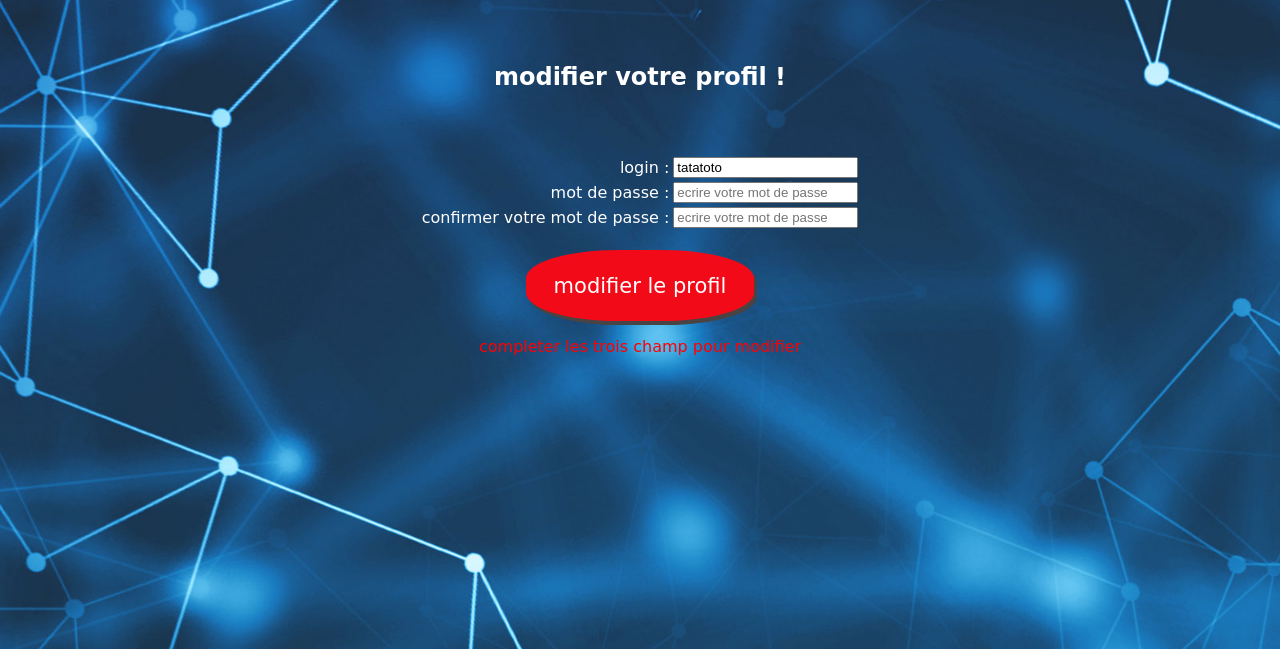
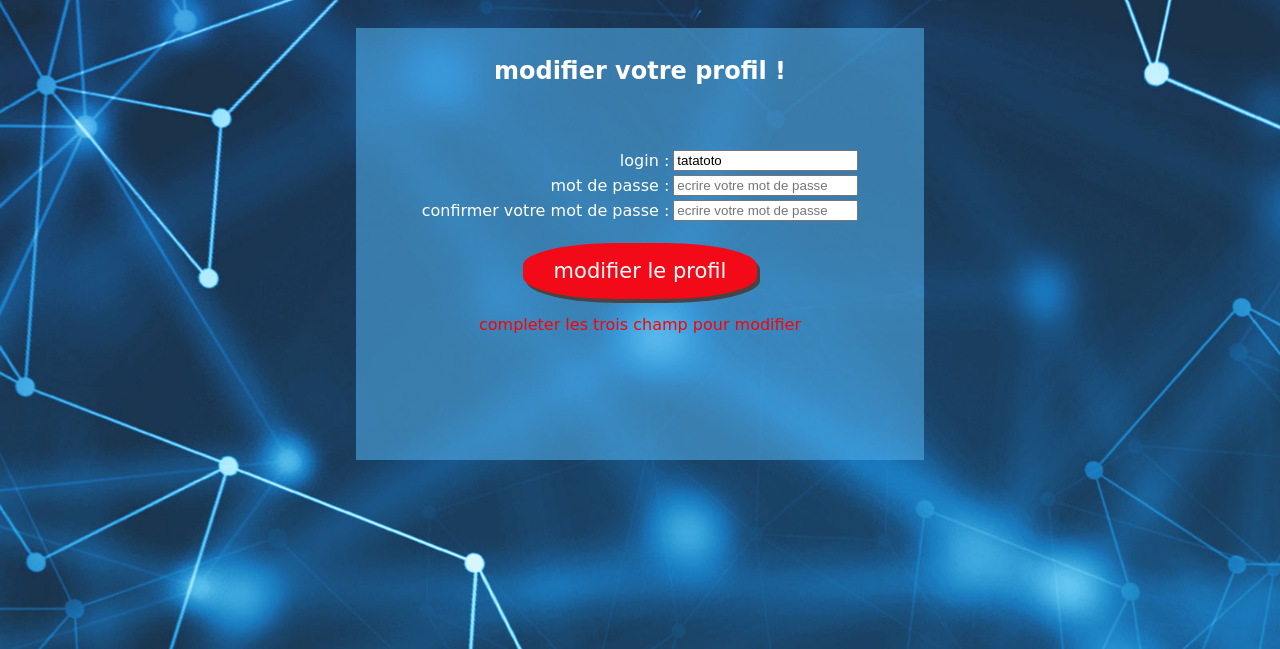
Before and after one commit to olivier-crozet/discussion, a PHP site: page /profil.php in a window 1280 px wide. Shown: the part 151-800 px from the top of the page. Run offline with PHP 8.4, Linux system fonts and the light colour scheme; a user stored in the database is signed in; data comes from the database, SQL or seed files in the repository.

Commit message:
retouchefinal

```diff
--- a/index.css
+++ b/index.css
@@ -169,12 +169,39 @@ nav li a
   text-align: end;
   margin: auto;
 }
+
+
+/*PARTI PROFIL*/
+.paneaulogin
+{
+  padding-top: 6%;
+}
+
 .titrelogin
 {
   margin: 5%;
+  padding-top: 5%;
 }
 
-
+.section1-profil
+{
+  background-color: #50ade794;
+  width: 45%;
+  height: 55%;
+  margin: auto;
+}
+.butonconexion-modif
+{
+  color: white;
+   font-size: 21px;
+  border-radius: 40% ;
+    background-color: #f20a18;
+    width: 41%;
+    height: 13%;
+    border: gold;
+    box-shadow: #494343 3px 4px;
+    font-family: Apple Chancery, cursive;
+}
 
 /* PARTIE  DISCUTION*/
 
@@ -239,18 +266,7 @@ nav li a
 {
       width: 52%;
 }
-.butonconexion-modif
-{
-  color: white;
-   font-size: 21px;
-  border-radius: 40% 40%;
-    background-color: #f20a18;
-    width: 18%;
-    height: 9%;
-    border: gold;
-    box-shadow: #494343 3px 4px;
-    font-family: Apple Chancery, cursive;
-}
+
 .envoi-comentaire
 {
   font-size: 21px;
--- a/profil.php
+++ b/profil.php
@@ -1,46 +1,15 @@
 <?php
 session_start();
 
-
-//$samerelapute = mysqli_connect("localhost","root","","discussion");
 $bdd = new PDO('mysql:host=localhost;dbname=discussion;charset=utf8', 'root', '');
-//$reqeco = "SELECT `login` FROM `utilisateurs` where login=$_SESSION['login']";
-//$reqecho = mysqli_query($samerelapute, $reqeco);
-//echo $reqecho;
-//if (empty($_SESSION['id']))
-   // {
-
-    // unset ($_SESSION ['login'] );}
-//      CONECTION BASE DE DONNE MYSQL
 $connexion = mysqli_connect("localhost","root","","discussion");
 
 //      CONECTION BASE DE DONNER PDO
-
 
 if(isset($_SESSION['login']))
 {$_SESSION['login'];
   $getid = intval($_SESSION['login']); //securise la variable evite l'injection de text bizare
   $log = $_SESSION['login'];
-
-
-  //requete pdo qui bug
- //$reqecolog =$bdd->prepare("SELECT login FROM utilisateurs where id='".$_SESSION['id']."'");
- //$reqecolog =execute(array($getid));
-
-//$convert = array($reqecolog);
-//var_dump($convert);
-//$comma_separated = implode("",$convert);
-//$comma_separated = http_build_query("",$convert)
-
-//$nomuser = $reqecolog->fetch($reqecolog,$bdd);
- //$reqecolo = $reqecolog->fetch();
- //var_dump($comma_separated);
- //var_dump($reqecolog);
-
-
-
-
-
 
                 // WHEN YOU PUSH BUTTON test 1
 
@@ -58,40 +27,28 @@ if(isset($_SESSION['login']))
                  //$_SESSION['login']; //= $login;
                  $sessionlogin = $_SESSION['login'];
 
-
   //   REQUETE ET EXUCUSION EN MYSQLI
  /*  $requetmodif = "UPDATE utilisateurs SET login = '$login', prenom = '$prenom', nom = '$nom', password = '$password' WHERE login = '".$_SESSION['login']."'";
    $inser= mysqli_query($connexion, $requetmodif);  */
 
-
-
                          if ( strlen($_POST["newpassword"]) >3 && strlen($_POST["newpassword2"]) >3 && $_POST["newpassword"] == $_POST["newpassword2"])
-                         {
-
-
+                         {      //RESUATTE POUR CHANGER LE LOGIN
                           $requser=$bdd->prepare("UPDATE utilisateurs SET login='$login' where login='$sessionlogin'");
                           $requser->execute(array($getid));// what a fuck (repure infos via url??)
                           $userinfo = $requser->fetch();
                           $_SESSION['login'] = $login;
-                     var_dump($userinfo);
-
-
+                        //REQUETTE POUR CHANGER LE PASSWORD
                         $reqmdp = $bdd->prepare("UPDATE utilisateurs SET password = '$password' where id=$id");
                         $reqmdp->execute(array($getid));// what a fuck (repure infos via url??)
                         $usermdp = $reqmdp->fetch();
                         $_SESSION['password'] = $password;
 
-
-
-
                              $erreur = "le profil a eté modifié !";
 }
-
        else
                  {
                    $erreur = "les mots de passe doivent etre different et doivent faire au moin 4 caractere";
                  }
-
         }
 
              else
@@ -99,8 +56,6 @@ if(isset($_SESSION['login']))
                    $erreur="completer les trois champ pour modifier";
                 }
               }
-
-
 else
                 {
                    $erreur="completer les trois champ pour modifier";
@@ -138,7 +93,7 @@ $loginid = mysqli_fetch_row($reqlog);
 
 </header>
 
-       <section>
+       <section class="section1-profil">
            <h1 class="titrelogin">modifier votre profil !</h1>
 
         <article class="paneaulogin">
@@ -170,7 +125,6 @@ $loginid = mysqli_fetch_row($reqlog);
                 <input type="password" name="newpassword2" placeholder="ecrire votre mot de passe">
               </td>
           </tr>
-
         </table>
         <br/>
                 <input class="butonconexion-modif" type="submit" name="modif" value="modifier le profil"/>
```
